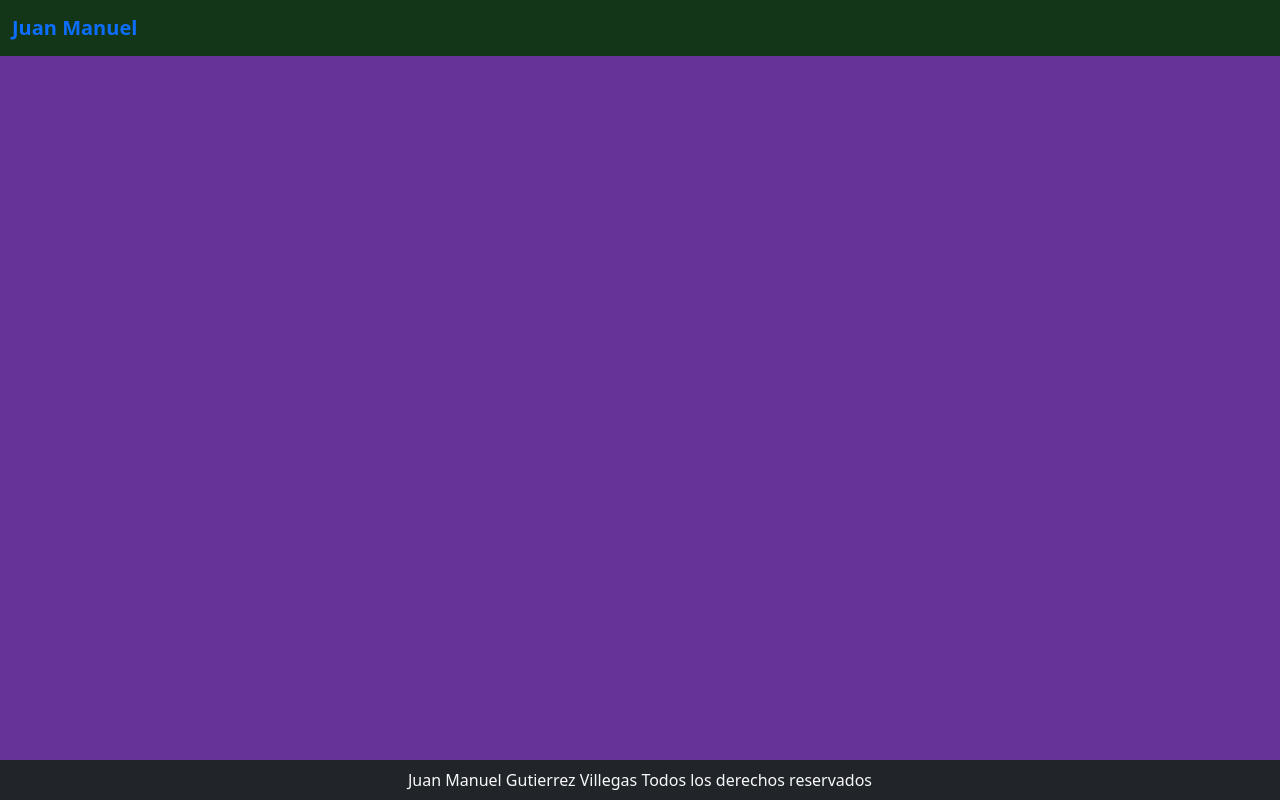
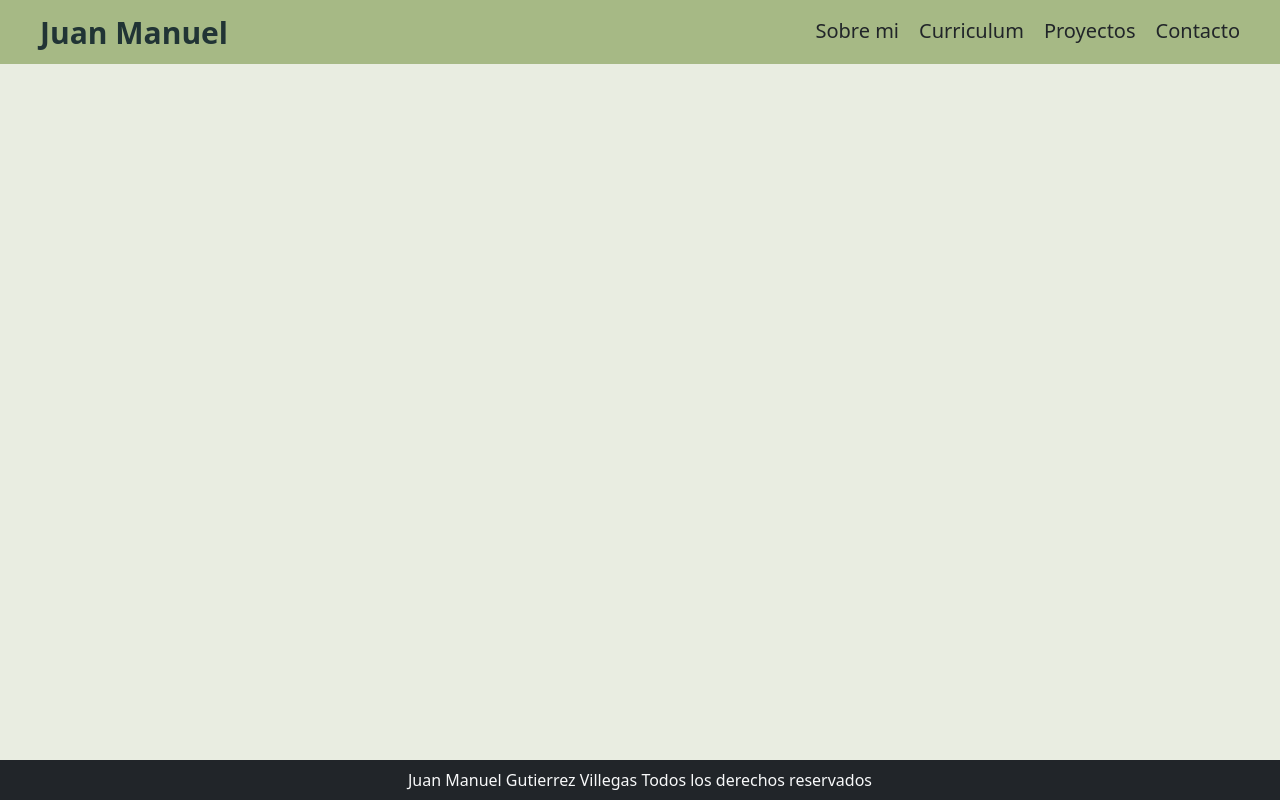
Before and after one commit to jmgv87191/portafolio_2023, a plain HTML site: page index.html in a window 1280 px wide. Drawn offline with nearby package versions, Linux system fonts and the light colour scheme.

Commit message:
barra de navegacion

```diff
--- a/css/estilos.css
+++ b/css/estilos.css
@@ -1,14 +1,61 @@
 :root{
-    --prueba: rgb(19, 54, 25);
+    --header-bg: #a6b985;
+    --body-bg: #e9ede1;
+    --text-brand: #213435;
+    --text_brand_hover:#46685b;
 }
 
-
-
 body{
-    background-color: rebeccapurple;
+    background-color: var(--body-bg);
 }
 
 .navbar_personalizado{
-    background: var(--prueba)
+    background: var(--header-bg);
+    display: flex;
+    height: 8vh;
+}
 
+.cont_brand{
+    height: 100%;
+    width: 30%;
+    display: flex;
+    align-items: center;
+    padding-left: 40px;
 }
+
+.brand_personalizado{
+    color: var(--text-brand);
+    text-decoration: none;
+    font-weight: bold;
+    font-size: 30px;
+}
+
+.brand_personalizado:hover{
+    color: var(--text_brand_hover);
+}
+
+.cont_lista_nav{
+    height: 100%;
+    width: 70%;
+}
+
+ul{
+    list-style: none;
+    display: flex;
+    gap: 20px;
+    height: 100%;
+    align-items: center;
+    justify-content: end;
+    padding-right: 40px;
+}
+
+li{
+    border-bottom: 3px solid transparent;
+    font-size: 20px;
+}
+
+li:hover{
+    color: wheat;
+    cursor: pointer;
+    border-bottom: 3px solid wheat;
+}
--- a/index.html
+++ b/index.html
@@ -9,9 +9,19 @@
 </head>
 <body>
 
-    <nav class="navbar navbar_personalizado" >
-        <div class="container-fluid">
-            <a href="index.html" class="navbar-brand fw-bold"> Juan Manuel </a>
+    <nav class=" navbar_personalizado" >
+
+        <div class="cont_brand">
+            <a href="index.html" class="brand_personalizado "> Juan Manuel </a>
+        </div>
+
+        <div class="cont_lista_nav">
+            <ul>
+                <li>Sobre mi</li>
+                <li>Curriculum</li>
+                <li>Proyectos</li>
+                <li>Contacto</li>
+            </ul>
         </div>
     </nav>
 
```
